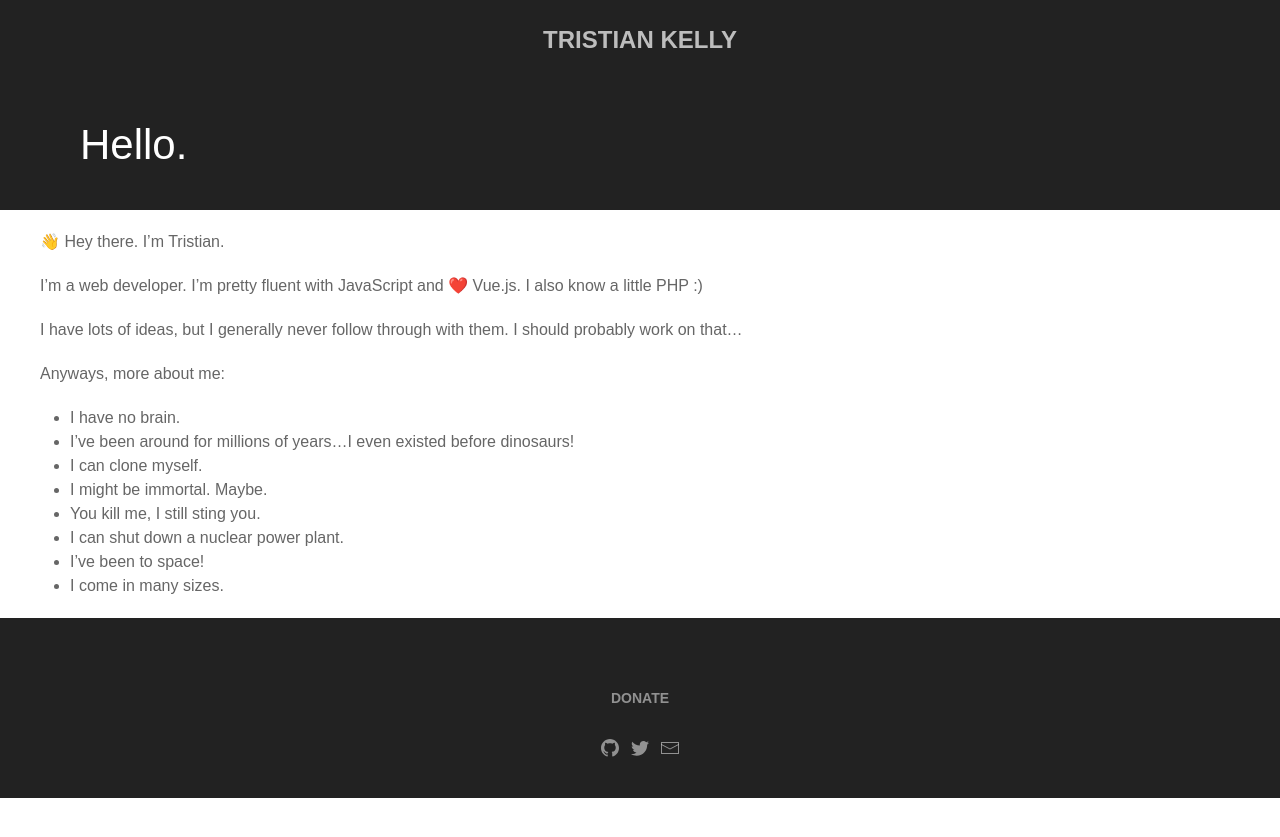
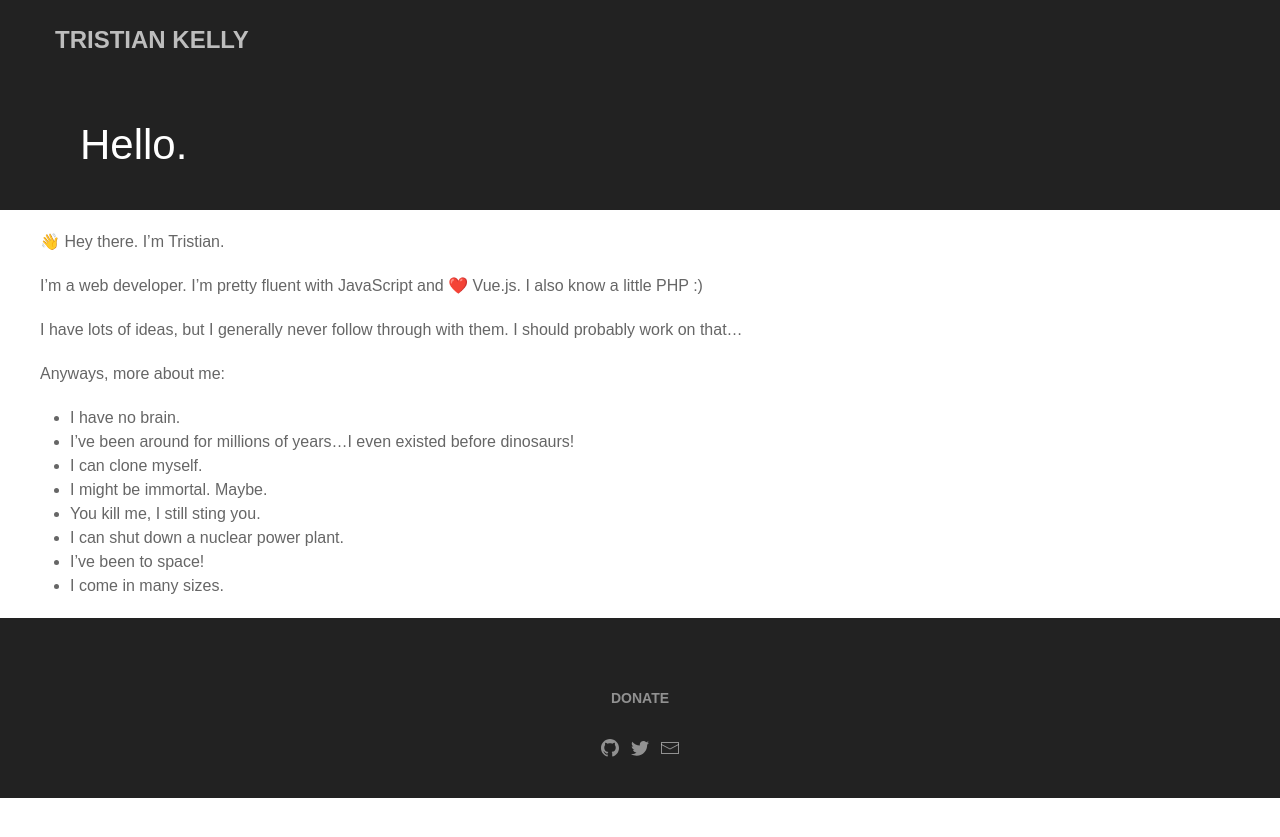
Before and after one commit to OrdinaryJellyfish/ordinaryjellyfish.github.io, a Jekyll site: the page built from index.md, in a window 1280 px wide. Shown: the top 837 px of the page. Built offline with Jekyll 4.4.1, drawn with Linux system fonts in a browser that asks for light colours; emoji names are drawn with the system emoji font; some web fonts are replaced.

Commit message:
Update header.html

```diff
--- a/_includes/header.html
+++ b/_includes/header.html
@@ -1,5 +1,5 @@
-<nav class="uk-navbar-container uk-navbar-transparent uk-light uk-background-secondary" uk-navbar>
-    <div class="uk-navbar-left uk-container">
+<nav class="uk-container uk-navbar-transparent uk-light uk-background-secondary" uk-navbar>
+    <div class="uk-navbar-left">
         <ul class="uk-navbar-nav">
             <a href="/" class="uk-navbar-item uk-logo uk-text-bold uk-text-uppercase">Tristian Kelly</a>
         </ul>
```
